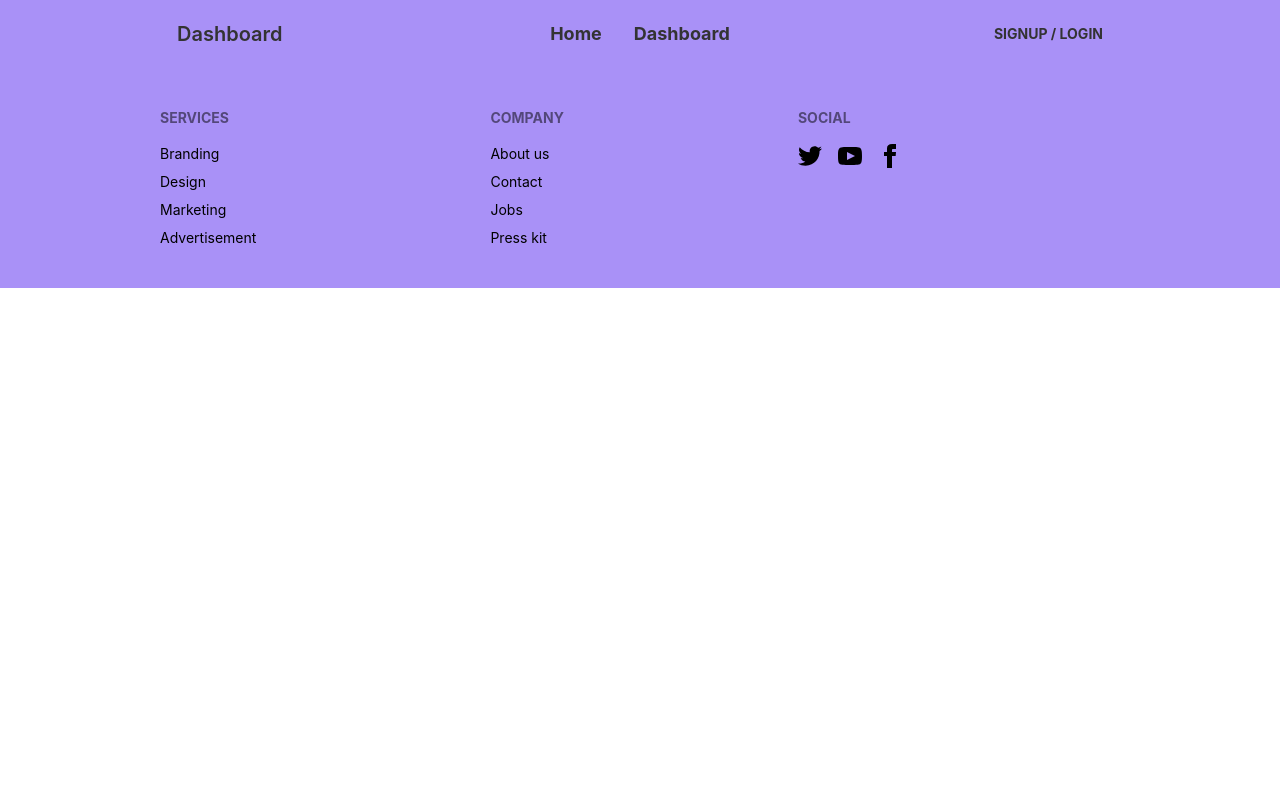
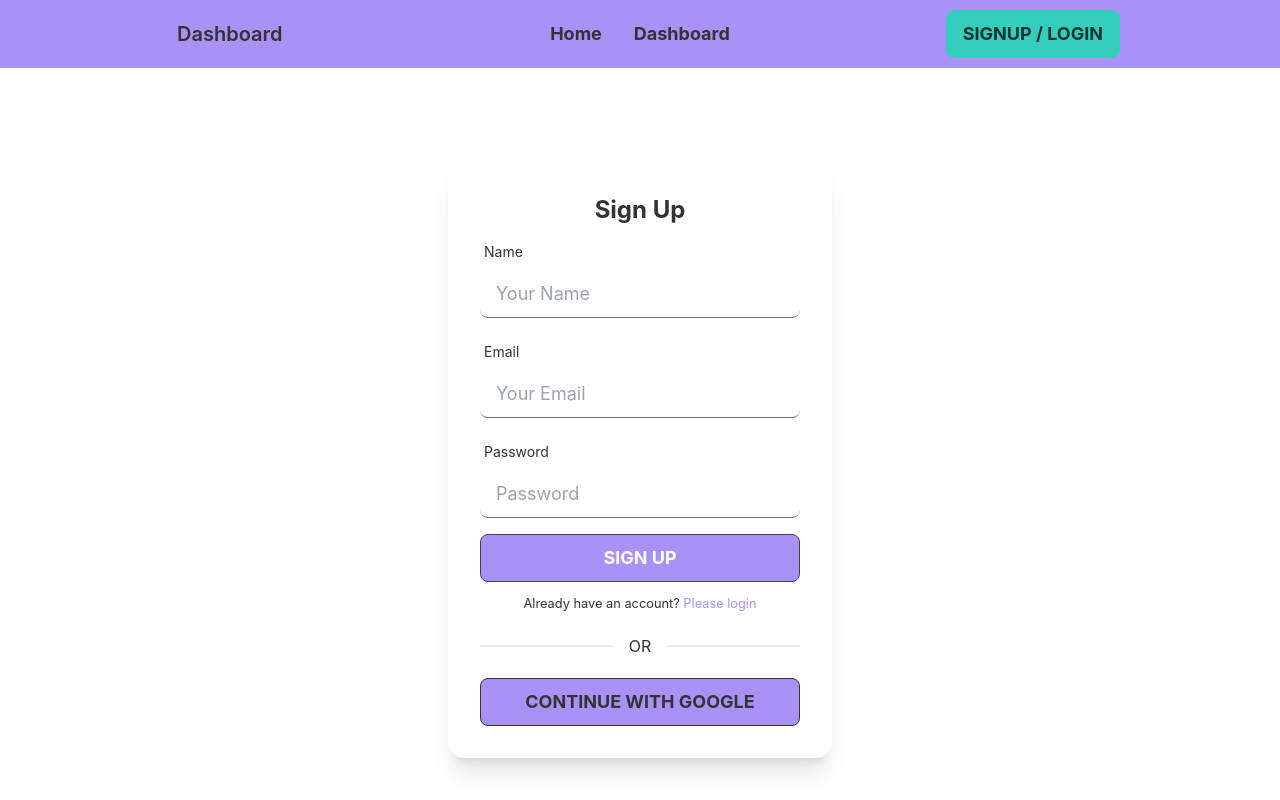
Before and after one commit to rakibul-wdp/data-visualization-dashboard-client, a React (Create React App) app: page /signup in a window 1280 px wide. Shown: the top 800 px of the page. Built offline with nearby package versions, Linux system fonts and the light colour scheme; no server answers.

Commit message:
add signup page

```diff
--- a/src/App.js
+++ b/src/App.js
@@ -4,6 +4,7 @@
 import { Routes, Route } from 'react-router-dom';
 import Home from './components/Home';
 import Login from './components/Authentication/Login';
+import SignUp from './components/Authentication/SignUp';
 
 function App() {
   return (
@@ -13,6 +14,7 @@
         <Route path='/' element={<Home />} />
         <Route path='/dashboard' element={<Drawer />} />
         <Route path='login' element={<Login />} />
+        <Route path='signup' element={<SignUp />} />
       </Routes>
       <Footer />
     </div>
--- a/src/components/Authentication/SignUp.js
+++ b/src/components/Authentication/SignUp.js
@@ -0,0 +1,165 @@
+import React, { useEffect } from 'react';
+import {
+  useCreateUserWithEmailAndPassword,
+  useSendEmailVerification,
+  useSignInWithGoogle,
+  useUpdateProfile,
+} from 'react-firebase-hooks/auth';
+import { useForm } from 'react-hook-form';
+import { Link, useLocation, useNavigate } from 'react-router-dom';
+import auth from '../../firebase.init';
+import Loading from '../Loading';
+// import useToken from '../../hooks/useToken';
+
+const SignUp = () => {
+  const [createUserWithEmailAndPassword, createUser, createLoading, createError] =
+    useCreateUserWithEmailAndPassword(auth);
+  const [signInWithGoogle, googleUser, googleLoading, googleError] = useSignInWithGoogle(auth);
+  const [sendEmailVerification, verifySending, verifyError] = useSendEmailVerification(auth);
+  const {
+    register,
+    formState: { errors },
+    handleSubmit,
+  } = useForm();
+  const [updateProfile, updating, updateError] = useUpdateProfile(auth);
+  const location = useLocation();
+
+  // const [token] = useToken(googleUser || createUser);
+  const navigate = useNavigate();
+  let signInError;
+  if (googleError || createError || updateError || verifyError) {
+    signInError = (
+      <p className='mb-3 text-red-500'>
+        {googleError?.message || createError?.message || updateError?.message || verifyError?.message}
+      </p>
+    );
+  }
+  let from = location.state?.from?.pathname || '/';
+  useEffect(() => {
+    if (googleUser || createUser) {
+      navigate(from, { replace: true });
+    }
+  }, [googleUser, createUser, from, navigate]);
+  // useEffect(() => {
+  //   if (token) {
+  //     navigate('/');
+  //   }
+  // }, [navigate, token]);
+  if (googleLoading || createLoading || updating || verifySending) {
+    return <Loading />;
+  }
+  const onSubmit = async (data) => {
+    await createUserWithEmailAndPassword(data.email, data.password);
+    await updateProfile({ displayName: data.name });
+    await sendEmailVerification();
+    console.log('update done', data);
+  };
+  return (
+    <div className='flex justify-center items-center h-[70vh] my-28'>
+      <div className='card w-96 bg-base-100 shadow-xl'>
+        <div className='card-body'>
+          <h2 className='text-center text-2xl font-bold'>Sign Up</h2>
+          <form onSubmit={handleSubmit(onSubmit)}>
+            <div className='form-control w-full max-w-xs'>
+              <label className='label'>
+                <span className='label-text'>Name</span>
+              </label>
+              <input
+                type='text'
+                placeholder='Your Name'
+                className='input input-ghost w-full max-w-xs text-lg border-b-1 border-t-0 border-x-0 border-gray-500'
+                {...register('name', {
+                  required: {
+                    value: true,
+                    message: 'Name is Required',
+                  },
+                })}
+              />
+              <label className='label'>
+                {errors.name?.type === 'required' && (
+                  <span className='label-text-alt text-red-500'>{errors.name.message}</span>
+                )}
+              </label>
+            </div>
+            <div className='form-control w-full max-w-xs'>
+              <label className='label'>
+                <span className='label-text'>Email</span>
+              </label>
+              <input
+                type='email'
+                placeholder='Your Email'
+                className='input input-ghost w-full max-w-xs text-lg border-b-1 border-t-0 border-x-0 border-gray-500'
+                {...register('email', {
+                  required: {
+                    value: true,
+                    message: 'Email is Required',
+                  },
+                  pattern: {
+                    value: /[a-z0-9]+@[a-z]+\.[a-z]{2,3}/,
+                    message: 'Provide a valid Email',
+                  },
+                })}
+              />
+              <label className='label'>
+                {errors.email?.type === 'required' && (
+                  <span className='label-text-alt text-red-500'>{errors.email.message}</span>
+                )}
+                {errors.email?.type === 'pattern' && (
+                  <span className='label-text-alt text-red-500'>{errors.email.message}</span>
+                )}
+              </label>
+            </div>
+            <div className='form-control w-full max-w-xs'>
+              <label className='label'>
+                <span className='label-text'>Password</span>
+              </label>
+              <input
+                type='password'
+                placeholder='Password'
+                className='input input-ghost w-full max-w-xs text-lg border-b-1 border-t-0 border-x-0 border-gray-500'
+                {...register('password', {
+                  required: {
+                    value: true,
+                    message: 'Password is Required',
+                  },
+                  minLength: {
+                    value: 6,
+                    message: 'Must be 6 characters or longer',
+                  },
+                })}
+              />
+              <label className='label'>
+                {errors.password?.type === 'required' && (
+                  <span className='label-text-alt text-red-500'>{errors.password.message}</span>
+                )}
+                {errors.password?.type === 'minLength' && (
+                  <span className='label-text-alt text-red-500'>{errors.password.message}</span>
+                )}
+              </label>
+            </div>
+            {signInError}
+            <input
+              className='w-full max-w-xs btn text-lg uppercase text-white font-bold bg-primary'
+              type='submit'
+              value='Sign Up'
+            />
+          </form>
+          <p className='text-center'>
+            <small>
+              Already have an account?{' '}
+              <Link className='text-primary' to='/login'>
+                Please login
+              </Link>
+            </small>
+          </p>
+          <div className='divider'>OR</div>
+          <button onClick={() => signInWithGoogle()} className='btn btn-outline text-lg bg-primary font-bold'>
+            Continue with Google
+          </button>
+        </div>
+      </div>
+    </div>
+  );
+};
+
+export default SignUp;
--- a/src/components/Navbar.js
+++ b/src/components/Navbar.js
@@ -54,16 +54,16 @@
       </div>
       <div className='navbar-end'>
         {user && (
-          <Link className='font-bold' to=''>
+          <Link className='font-bold text-lg mr-5' to=''>
             {user.displayName}
           </Link>
         )}
         {user ? (
-          <button className='btn btn-ghost font-bold' onClick={logout}>
+          <button className='btn btn-accent font-bold text-lg' onClick={logout}>
             Sign Out
           </button>
         ) : (
-          <Link className='btn btn-ghost font-bold' to='/login'>
+          <Link className='btn btn-accent font-bold text-lg' to='/login'>
             SignUp / Login
           </Link>
         )}
```
